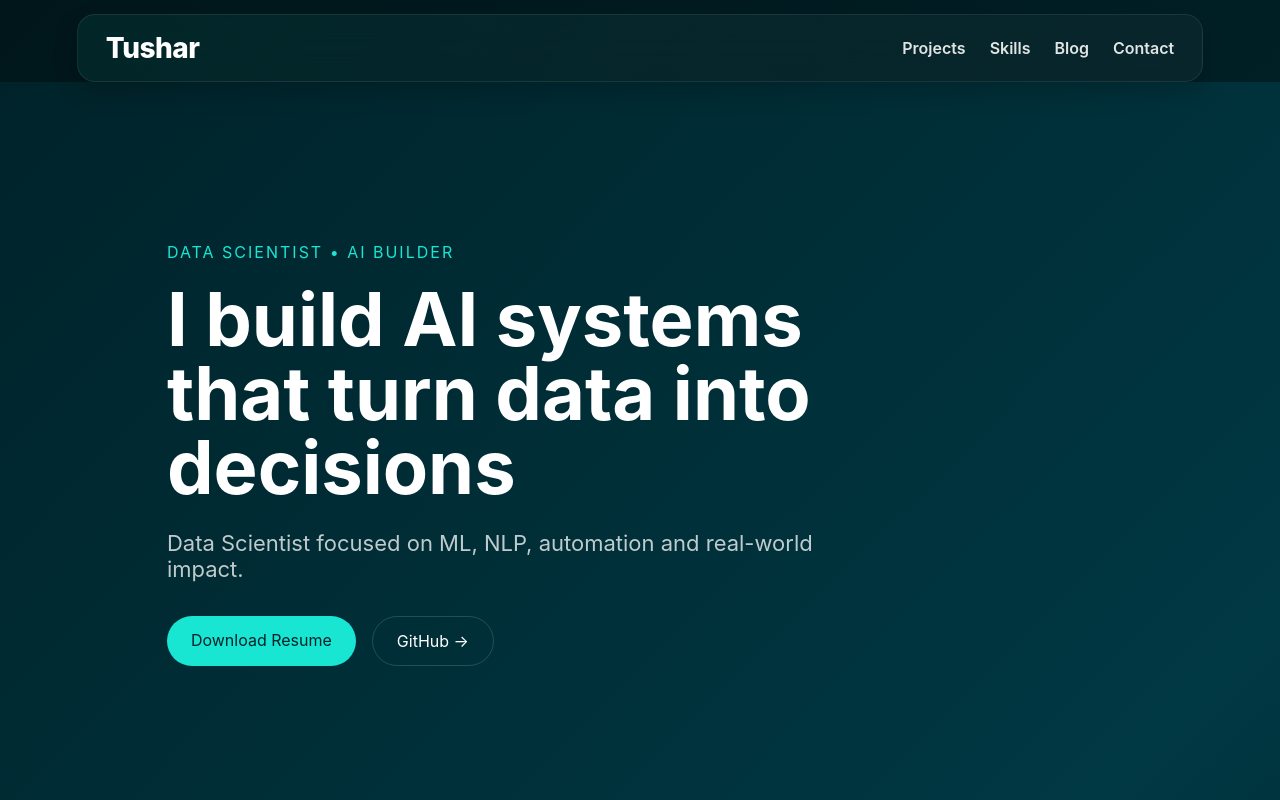
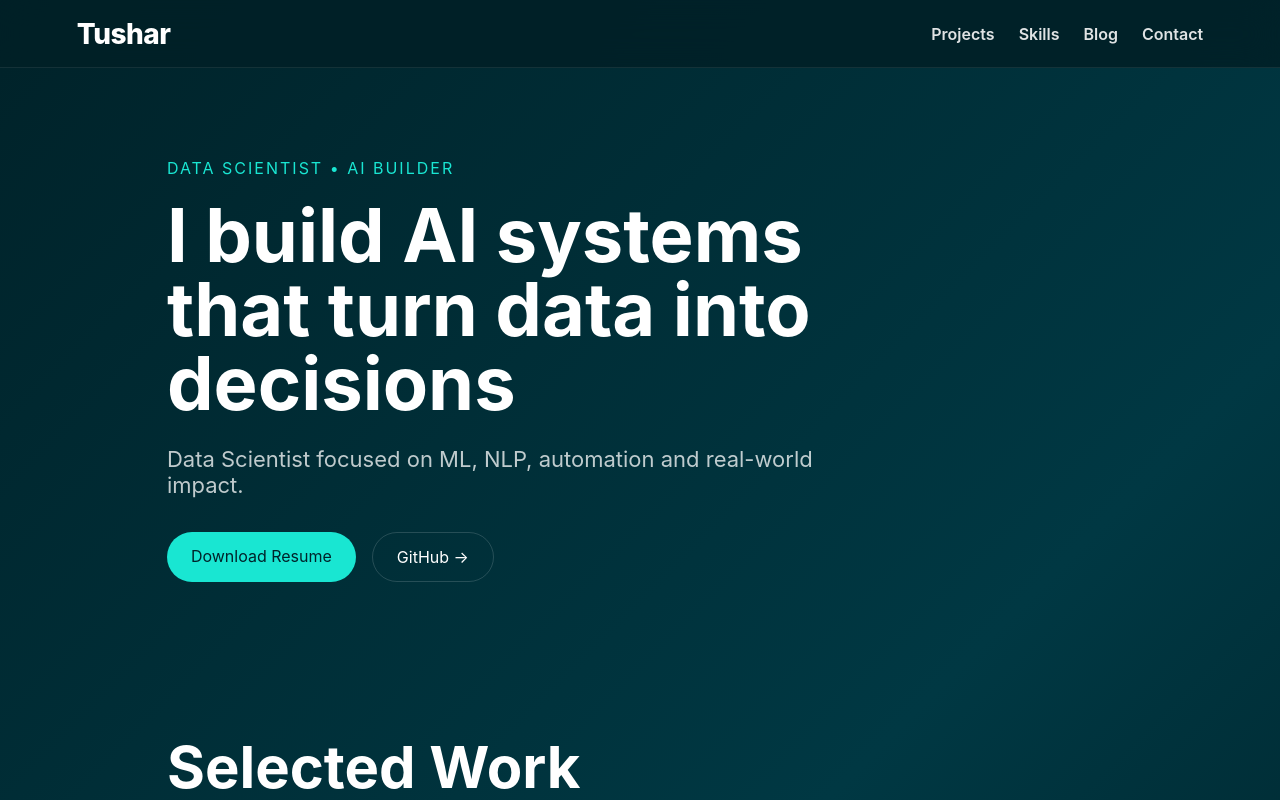
Before and after one commit to tushar67/portfolio, a Next.js app: page / in a window 1280 px wide. Shown: the top 800 px of the page. Built offline with nearby package versions, Linux system fonts and the light colour scheme; no server answers; the database is empty.

Commit message:
Initial commit

```diff
--- a/app/components/FeaturedProjectsCarousel.tsx
+++ b/app/components/FeaturedProjectsCarousel.tsx
@@ -4,8 +4,11 @@ import { supabase } from "@/lib/supabase";
 import { useEffect, useState } from "react";
 
 export default function FeaturedProjectsCarousel() {
-  const [projects, setProjects] = useState<any[]>([]);
-  const [index, setIndex] = useState(0);
+  const [projects, setProjects] =
+    useState<any[]>([]);
+
+  const [index, setIndex] =
+    useState(0);
 
   useEffect(() => {
     loadProjects();
@@ -18,75 +21,123 @@ export default function FeaturedProjectsCarousel() {
       nextSlide();
     }, 4000);
 
-    return () => clearInterval(timer);
+    return () =>
+      clearInterval(timer);
   }, [projects, index]);
 
   async function loadProjects() {
-    const { data } = await supabase
+    const { data } =
+      await supabase
         .from("projects")
         .select("*")
         .eq("featured", true)
-      .order("id", { ascending: false });
+        .order("id", {
+          ascending: false,
+        });
 
     setProjects(data || []);
   }
 
   function nextSlide() {
     setIndex((prev) =>
-      prev === projects.length - 1 ? 0 : prev + 1
+      prev ===
+      projects.length - 1
+        ? 0
+        : prev + 1
     );
   }
 
   function prevSlide() {
     setIndex((prev) =>
-      prev === 0 ? projects.length - 1 : prev - 1
+      prev === 0
+        ? projects.length - 1
+        : prev - 1
     );
   }
 
-  if (!projects.length) return null;
+  if (!projects.length)
+    return null;
 
   return (
     <section style={wrap}>
-      <h2 style={title}>Featured Projects</h2>
+      <h2 style={title}>
+        Featured Projects
+      </h2>
 
       <div style={slider}>
-        <button onClick={prevSlide} style={arrowLeft}>
+        {/* LEFT */}
+
+        <button
+          onClick={prevSlide}
+          style={arrowLeft}
+        >
           ‹
         </button>
+
+        {/* SLIDER */}
 
         <div style={trackWrap}>
           <div
             style={{
               ...track,
-              transform: `translateX(-${index * 100}%)`,
+
+              transform: `translateX(-${
+                index * 100
+              }%)`,
             }}
           >
             {projects.map((p) => (
-              <div key={p.id} style={slide}>
+              <div
+                key={p.id}
+                style={slide}
+              >
+                {/* IMAGE */}
+
                 {p.image_url && (
                   <img
-                    src={p.image_url}
-                    style={img}
+                    src={
+                      p.image_url
+                    }
+                    alt={p.title}
+                    style={bgImage}
                   />
                 )}
 
-                <div style={content}>
+                {/* OVERLAY */}
+
+                <div
+                  style={overlay}
+                />
+
+                {/* CONTENT */}
+
+                <div
+                  style={content}
+                >
                   <h3 style={name}>
                     {p.title}
                   </h3>
 
                   <p style={desc}>
-                    {p.description}
+                    {
+                      p.description
+                    }
                   </p>
 
                   <p style={tech}>
                     {p.tech}
                   </p>
 
-                  <div style={btnRow}>
+                  <div
+                    style={
+                      btnRow
+                    }
+                  >
                     {p.github && (
                       <a
-                        href={p.github}
+                        href={
+                          p.github
+                        }
                         target="_blank"
                         style={btn}
                       >
@@ -96,9 +147,13 @@ export default function FeaturedProjectsCarousel() {
 
                     {p.demo && (
                       <a
-                        href={p.demo}
+                        href={
+                          p.demo
+                        }
                         target="_blank"
-                        style={btn2}
+                        style={
+                          btn2
+                        }
                       >
                         Live Demo
                       </a>
@@ -110,154 +165,297 @@ export default function FeaturedProjectsCarousel() {
           </div>
         </div>
 
-        <button onClick={nextSlide} style={arrowRight}>
+        {/* RIGHT */}
+
+        <button
+          onClick={nextSlide}
+          style={arrowRight}
+        >
           ›
         </button>
       </div>
 
+      {/* DOTS */}
+
       <div style={dots}>
-        {projects.map((_, i) => (
+        {projects.map(
+          (_, i) => (
             <div
               key={i}
-            onClick={() => setIndex(i)}
+              onClick={() =>
+                setIndex(i)
+              }
               style={{
                 ...dot,
-              opacity: index === i ? 1 : 0.35,
+
+                opacity:
+                  index === i
+                    ? 1
+                    : 0.35,
+
                 transform:
                   index === i
                     ? "scale(1.2)"
                     : "scale(1)",
               }}
             />
-        ))}
+          )
+        )}
       </div>
     </section>
   );
 }
 
+/* STYLES */
+
 const wrap = {
-  paddingTop: 70,
+  paddingTop: 120,
+
+  position:
+    "relative" as const,
+
+  zIndex: 1,
 };
 
 const title = {
   fontSize: 56,
+
   color: "white",
-  marginBottom: 24,
+
+  marginBottom: 28,
 };
 
 const slider = {
-  position: "relative" as const,
+  position:
+    "relative" as const,
 };
 
 const trackWrap = {
   overflow: "hidden",
-  borderRadius: 28,
+
+  borderRadius: 36,
 };
 
 const track = {
   display: "flex",
-  transition: "all 0.8s ease",
+
+  transition:
+    "all 0.8s ease",
 };
 
 const slide = {
   minWidth: "100%",
+
+  position:
+    "relative" as const,
+
+  overflow: "hidden",
+
+  borderRadius: 36,
+
+  minHeight: 520,
+
+  display: "flex",
+
+  alignItems: "center",
+
+  padding: "60px",
+
   background:
-    "linear-gradient(135deg,#03242b,#062e36)",
-  borderRadius: 28,
-  padding: 28,
+    "linear-gradient(135deg,#021d23,#032d35)",
+
+  border:
+    "1px solid rgba(255,255,255,0.06)",
 };
 
-const img = {
+const bgImage = {
+  position:
+    "absolute" as const,
+
+  inset: 0,
+
   width: "100%",
-  height: 380,
-  objectFit: "cover" as const,
-  borderRadius: 22,
+
+  height: "100%",
+
+  objectFit:
+    "cover" as const,
+
+  opacity: 0.55,
+
+  zIndex: 1,
+};
+
+const overlay = {
+  position:
+    "absolute" as const,
+
+  inset: 0,
+
+  background:
+    "linear-gradient(to right, rgba(0,0,0,0.65), rgba(0,0,0,0.15))",
+
+  zIndex: 2,
 };
 
 const content = {
-  marginTop: 24,
+  position:
+    "relative" as const,
+
+  zIndex: 3,
+
+  maxWidth: 760,
 };
 
 const name = {
-  fontSize: 34,
+  fontSize: 62,
+
+  fontWeight: 800,
+
   color: "white",
+
+  marginBottom: 18,
 };
 
 const desc = {
-  color: "rgba(255,255,255,0.75)",
-  marginTop: 10,
-  fontSize: 18,
-  lineHeight: 1.6,
+  color:
+    "rgba(255,255,255,0.82)",
+
+  fontSize: 28,
+
+  lineHeight: 1.5,
+
+  marginBottom: 18,
 };
 
 const tech = {
   color: "#19E6D2",
-  marginTop: 12,
+
+  fontSize: 22,
+
+  marginBottom: 34,
 };
 
 const btnRow = {
   display: "flex",
-  gap: 14,
-  marginTop: 24,
+
+  gap: 16,
 };
 
 const btn = {
-  padding: "12px 20px",
+  padding: "14px 30px",
+
   borderRadius: 999,
+
   background: "#19E6D2",
+
   color: "#00232A",
+
   textDecoration: "none",
+
   fontWeight: 700,
+
+  fontSize: 18,
 };
 
 const btn2 = {
-  padding: "12px 20px",
+  padding: "14px 30px",
+
   borderRadius: 999,
-  border: "1px solid rgba(255,255,255,0.18)",
+
+  border:
+    "1px solid rgba(255,255,255,0.18)",
+
   color: "white",
+
   textDecoration: "none",
+
+  fontSize: 18,
 };
 
 const arrowLeft = {
-  position: "absolute" as const,
-  left: -18,
-  top: "45%",
-  zIndex: 5,
-  width: 52,
-  height: 52,
+  position:
+    "absolute" as const,
+
+  left: -22,
+
+  top: "50%",
+
+  transform:
+    "translateY(-50%)",
+
+  zIndex: 10,
+
+  width: 58,
+
+  height: 58,
+
   borderRadius: "50%",
+
   border: "none",
-  fontSize: 32,
+
+  fontSize: 38,
+
   background: "#19E6D2",
+
   cursor: "pointer",
+
+  boxShadow:
+    "0 10px 24px rgba(0,0,0,0.3)",
 };
 
 const arrowRight = {
-  position: "absolute" as const,
-  right: -18,
-  top: "45%",
-  zIndex: 5,
-  width: 52,
-  height: 52,
+  position:
+    "absolute" as const,
+
+  right: -22,
+
+  top: "50%",
+
+  transform:
+    "translateY(-50%)",
+
+  zIndex: 10,
+
+  width: 58,
+
+  height: 58,
+
   borderRadius: "50%",
+
   border: "none",
-  fontSize: 32,
+
+  fontSize: 38,
+
   background: "#19E6D2",
+
   cursor: "pointer",
+
+  boxShadow:
+    "0 10px 24px rgba(0,0,0,0.3)",
 };
 
 const dots = {
   display: "flex",
-  justifyContent: "center",
+
+  justifyContent:
+    "center",
+
   gap: 10,
-  marginTop: 20,
+
+  marginTop: 22,
 };
 
 const dot = {
   width: 12,
+
   height: 12,
+
   borderRadius: "50%",
+
   background: "#19E6D2",
+
   cursor: "pointer",
+
   transition: "0.3s",
 };
--- a/app/globals.css
+++ b/app/globals.css
@@ -1,61 +1,105 @@
+/* RESET */
+
 * {
   margin: 0;
   padding: 0;
   box-sizing: border-box;
 }
 
+/* HTML */
+
 html {
   scroll-behavior: smooth;
 }
 
+/* BODY */
+
 body {
-  font-family: -apple-system, BlinkMacSystemFont, sans-serif;
+  font-family:
+    -apple-system,
+    BlinkMacSystemFont,
+    sans-serif;
+
   background: #00232a;
+
   color: #eaf4f5;
+
+  overflow-x: hidden;
 }
+
+/* LINKS */
 
 a {
   text-decoration: none;
   color: inherit;
 }
 
+/* SECTION */
+
 section {
-  padding: 100px 8%;
+  padding: 0 8%;
 }
+
+/* CONTAINER */
 
 .container {
   max-width: 1400px;
   margin: auto;
 }
 
+/* CARD */
+
 .card {
-  background: rgba(255,255,255,0.05);
-  border: 1px solid rgba(255,255,255,0.08);
+  background:
+    rgba(255,255,255,0.05);
+
+  border:
+    1px solid rgba(255,255,255,0.08);
+
   border-radius: 22px;
+
   padding: 28px;
-  transition: 0.3s ease;
+
+  transition:
+    0.3s ease;
 }
 
 .card:hover {
-  transform: translateY(-8px);
-  box-shadow: 0 20px 50px rgba(0,0,0,0.25);
+  transform:
+    translateY(-8px);
+
+  box-shadow:
+    0 20px 50px rgba(0,0,0,0.25);
 }
 
+/* BUTTONS */
+
 .btn {
-  padding: 14px 26px;
-  border-radius: 999px;
+  padding:
+    14px 26px;
+
+  border-radius:
+    999px;
+
   border: none;
+
   cursor: pointer;
+
   font-weight: 700;
 }
 
 .btn-primary {
   background: #5fd3c4;
+
   color: #00232a;
 }
 
 .btn-outline {
-  background: transparent;
-  border: 1px solid rgba(255,255,255,0.2);
+  background:
+    transparent;
+
+  border:
+    1px solid rgba(255,255,255,0.2);
+
   color: white;
 }
--- a/app/layout.tsx
+++ b/app/layout.tsx
@@ -14,7 +14,7 @@ export default function RootLayout({
   return (
     <html lang="en">
       <body style={body}>
-        {/* SMALLER PREMIUM NAVBAR */}
+        {/* NAVBAR */}
         <header style={nav}>
           <a
             href="/"
@@ -56,6 +56,7 @@ export default function RootLayout({
 
         <main>{children}</main>
 
+        {/* FOOTER */}
         <footer style={footer}>
           <h2 style={footTitle}>
             Tushar Sinha
@@ -91,102 +92,135 @@ export default function RootLayout({
   );
 }
 
-/* ---------- Styles ---------- */
+/* ---------- STYLES ---------- */
 
 const body = {
   margin: 0,
+
   fontFamily:
     '-apple-system,BlinkMacSystemFont,"SF Pro Display","Inter",sans-serif',
+
   background:
     "linear-gradient(135deg,#00161a,#00252c,#001015)",
+
   color: "white",
 };
 
-/* SMALLER NAVBAR */
+/* NAVBAR */
+
 const nav = {
   height: 68,
-  width: "88%",
-  margin: "14px auto 0 auto",
-  padding: "0 28px",
+
+  width: "100%",
+
+  padding: "0 6%",
 
   display: "flex",
+
   alignItems: "center",
-  justifyContent: "space-between",
+
+  justifyContent:
+    "space-between",
 
   position: "sticky" as const,
-  top: 14,
+
+  top: 0,
+
   zIndex: 999,
 
-  borderRadius: 18,
+  backdropFilter:
+    "blur(18px)",
 
-  backdropFilter: "blur(18px)",
   WebkitBackdropFilter:
     "blur(18px)",
 
   background:
-    "linear-gradient(135deg, rgba(25,230,210,0.08), rgba(255,255,255,0.03))",
+    "rgba(0,35,42,0.82)",
 
-  border:
+  borderBottom:
     "1px solid rgba(255,255,255,0.08)",
 
-  boxShadow:
-    "0 10px 24px rgba(0,0,0,0.18)",
+  boxSizing:
+    "border-box" as const,
 };
 
 const logo = {
   color: "white",
-  textDecoration: "none",
+
+  textDecoration:
+    "none",
+
   fontSize: 28,
+
   fontWeight: 800,
-  letterSpacing: "-0.5px",
+
+  letterSpacing:
+    "-0.5px",
 };
 
 const menu = {
   display: "flex",
+
   gap: 24,
 };
 
 const link = {
   color:
     "rgba(255,255,255,0.88)",
-  textDecoration: "none",
+
+  textDecoration:
+    "none",
+
   fontWeight: 600,
+
   fontSize: 16,
 };
 
 /* FOOTER */
+
 const footer = {
   marginTop: 120,
+
   padding:
     "70px 8% 50px 8%",
+
   borderTop:
     "1px solid rgba(255,255,255,0.06)",
 };
 
 const footTitle = {
   fontSize: 32,
+
   marginBottom: 8,
 };
 
 const footText = {
   opacity: 0.7,
+
   fontSize: 18,
 };
 
 const socials = {
   display: "flex",
+
   gap: 24,
+
   marginTop: 24,
 };
 
 const footLink = {
   color: "#19E6D2",
-  textDecoration: "none",
+
+  textDecoration:
+    "none",
+
   fontWeight: 600,
 };
 
 const copy = {
   marginTop: 30,
+
   opacity: 0.45,
+
   fontSize: 14,
 };
--- a/app/page.tsx
+++ b/app/page.tsx
@@ -435,11 +435,11 @@ const page = {
     "100vh",
   color: "white",
   padding:
-    "40px 6%",
+    "0px 6%",
 };
 
 const hero = {
-  paddingTop: 120,
+  paddingTop: 90,
   paddingBottom: 80,
   maxWidth: 900,
 };
```
Lines whose indentation alone changed are shown as unchanged.
